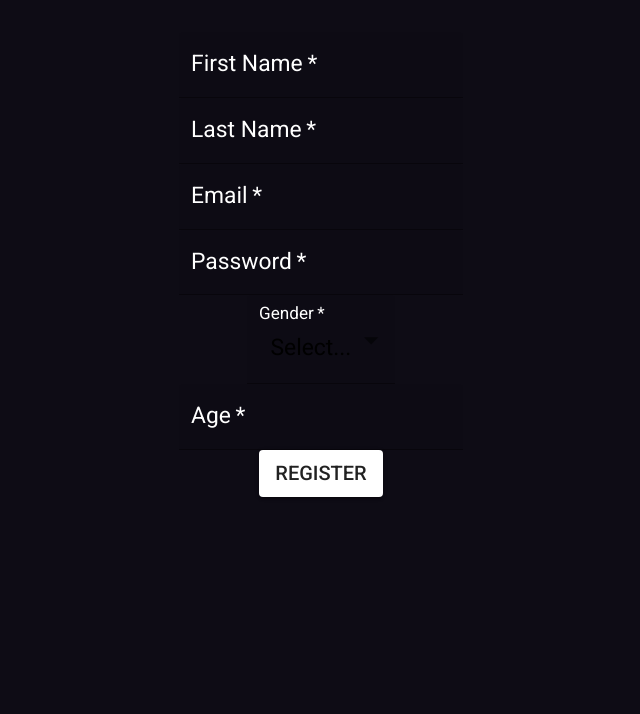
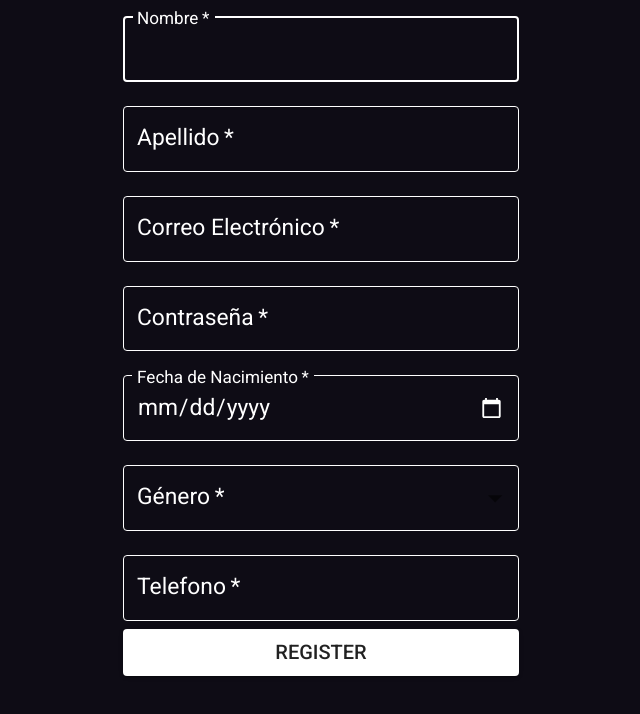
Before and after one commit to edgarlopez241/sistemas-3, a React (Vite) app in the folder frontend/: page /register in a window 1280 px wide. Shown: the top 714 px of the page, without its empty margins (319-959 px from the left). Built offline with nearby package versions, Linux system fonts and the light colour scheme.

Commit message:
Formulario de registro terminado

```diff
--- a/frontend/package.json
+++ b/frontend/package.json
@@ -14,7 +14,7 @@
     "@emotion/styled": "^11.11.5",
     "@fontsource/roboto": "^5.0.13",
     "@mui/icons-material": "^5.15.15",
-    "@mui/material": "^5.15.15",
+    "@mui/material": "^5.15.16",
     "@mui/x-date-pickers": "^7.3.1",
     "react": "^18.2.0",
     "react-dom": "^18.2.0",
--- a/frontend/src/pages/Register.jsx
+++ b/frontend/src/pages/Register.jsx
@@ -4,6 +4,7 @@ import Box from '@mui/material/Box';
 import Button from '@mui/material/Button';
 import TextField from '@mui/material/TextField';
 import { createTheme, ThemeProvider } from '@mui/material/styles';
+import { FormControl, InputLabel, Select, MenuItem } from "@mui/material";
 
 const theme = createTheme({
   palette: {
@@ -25,31 +26,187 @@ function Register() {
   const [lastName, setLastName] = useState('');
   const [email, setEmail] = useState('');
   const [password, setPassword] = useState('');
+  const [birthDate, setBirthDate] = useState('');
   const [gender, setGender] = useState('');
-  const [age, setAge] = useState('');
+  const [phoneNumber, setPhoneNumber] = useState('');
+  const role = 'P';
   const [submitted, setSubmitted] = useState(false);
 
   const handleSubmit = async (event) => {
     event.preventDefault();
     setSubmitted(true);
-    console.log({ firstName, lastName, email, password, gender, age });
+  };
+
+  const validateName = (name) => {
+    if (!name) return false;
+    const re = /^[A-Za-z\-]+$/;
+    return re.test(name);
+  };
+
+  const validatePhoneNumber = () => {
+    if (!phoneNumber) return false;
+    const re = /^[0-9]+$/;
+    return re.test(phoneNumber);
+  };
+
+  const validateBirthDate = () => {
+    if (!birthDate) return false;
+    const today = new Date();
+    const birth = new Date(birthDate);
+    const age = today.getFullYear() - birth.getFullYear();
+    return age >= 15;
+  };
+
+  const validateGender = () => {
+    return gender !== '';
+  };
+
+  const validateEmail = () => {
+    if (!email) return false;
+    const re = /\S+@\S+\.\S+/;
+    return re.test(email);
+  };
+
+  const validatePassword = () => {
+    if (!password) return false;
+    const re = /(?=.*[a-z])(?=.*[A-Z])(?=.*\d)(?=.*[@$!%*?&])[A-Za-z\d@$!%*?&]{8,}/;
+    return re.test(password);
   };
 
   return (
     <ThemeProvider theme={theme}>
-      <Container maxWidth="sm">
-        <Box component="form" onSubmit={handleSubmit} sx={{ mt: 4, display: 'flex', flexDirection: 'column', alignItems: 'center', justifyContent: 'center' }}>
-          <TextField variant="filled" required id="firstName" label="First Name" value={firstName} onChange={(e) => setFirstName(e.target.value)} error={submitted && firstName === ''} helperText={submitted && firstName === '' ? 'First name is required' : ''} InputProps={{ style: { color: '#ffffff' } }} InputLabelProps={{ style: { color: '#ffffff' } }} />
-          <TextField variant="filled" required id="lastName" label="Last Name" value={lastName} onChange={(e) => setLastName(e.target.value)} error={submitted && lastName === ''} helperText={submitted && lastName === '' ? 'Last name is required' : ''} InputProps={{ style: { color: '#ffffff' } }} InputLabelProps={{ style: { color: '#ffffff' } }} />
-          <TextField variant="filled" required id="email" label="Email" value={email} onChange={(e) => setEmail(e.target.value)} error={submitted && email === ''} helperText={submitted && email === '' ? 'Email is required' : ''} InputProps={{ style: { color: '#ffffff' } }} InputLabelProps={{ style: { color: '#ffffff' } }} />
-          <TextField variant="filled" required id="password" label="Password" type="password" value={password} onChange={(e) => setPassword(e.target.value)} error={submitted && password === ''} helperText={submitted && password === '' ? 'Password is required' : ''} InputProps={{ style: { color: '#ffffff' } }} InputLabelProps={{ style: { color: '#ffffff' } }} />
-          <TextField variant="filled" required id="gender" label="Gender" select value={gender} onChange={(e) => setGender(e.target.value)} error={submitted && gender === ''} helperText={submitted && gender === '' ? 'Gender is required' : ''} SelectProps={{ native: true }} InputProps={{ style: { color: gender === '' ? '#000000' : '#ffffff', padding: '0.5em' } }} InputLabelProps={{ style: { color: '#ffffff' }, shrink: true }}>
-            <option style={{ color: '#ffffff' }} value="">Select...</option>
-            <option style={{ color: '#000000' }} value="male">Male</option>
-            <option style={{ color: '#000000' }} value="female">Female</option>
-          </TextField>
-          <TextField variant="filled" required id="age" label="Age" type="number" value={age} onChange={(e) => setAge(e.target.value)} error={submitted && age === ''} helperText={submitted && age === '' ? 'Age is required' : ''} InputProps={{ style: { color: '#ffffff' } }} InputLabelProps={{ style: { color: '#ffffff' } }} />
-          <Button variant="contained" type="submit">Register</Button>
+      <Container component="main" maxWidth="xs">
+        <Box component="form" onSubmit={handleSubmit} noValidate>
+          <TextField
+            variant="outlined"
+            margin="normal"
+            required
+            fullWidth
+            id="nombre"
+            label="Nombre"
+            name="nombre"
+            autoFocus
+            value={firstName}
+            onChange={(e) => setFirstName(e.target.value)}
+            sx={{ '& .MuiOutlinedInput-root': { '& fieldset': { borderColor: '#ffffff' } } }}
+            InputLabelProps={{ style: { color: '#ffffff' } }}
+            error={submitted && !validateName(firstName)}
+            helperText={submitted && !validateName(firstName) ? (firstName ? 'El nombre solo debe contener letras' : 'El campo nombre no puede estar vacío') : ''}
+          />
+          <TextField
+            variant="outlined"
+            margin="normal"
+            required
+            fullWidth
+            id="apellido"
+            label="Apellido"
+            name="apellido"
+            value={lastName}
+            onChange={(e) => setLastName(e.target.value)}
+            sx={{ '& .MuiOutlinedInput-root': { '& fieldset': { borderColor: '#ffffff' } } }}
+            InputLabelProps={{ style: { color: '#ffffff' } }}
+            error={submitted && !validateName(lastName)}
+            helperText={submitted && !validateName(lastName) ? (lastName ? 'Apellido solo debe contener letras' : 'El campo apellido no puede estar vacío') : ''}
+          />
+          <TextField
+            variant="outlined"
+            margin="normal"
+            required
+            fullWidth
+            id="email"
+            label="Correo Electrónico"
+            name="email"
+            autoComplete="email"
+            value={email}
+            onChange={(e) => setEmail(e.target.value)}
+            sx={{ '& .MuiOutlinedInput-root': { '& fieldset': { borderColor: '#ffffff' } } }}
+            InputLabelProps={{ style: { color: '#ffffff' } }}
+            error={submitted && !validateEmail()}
+            helperText={submitted && !validateEmail() ? (email ? 'Formato de correo inválido' : 'El campo correo electrónico no puede estar vacío') : ''}
+          />
+          <TextField
+            variant="outlined"
+            margin="normal"
+            required
+            fullWidth
+            name="password"
+            label="Contraseña"
+            type="password"
+            id="password"
+            autoComplete="current-password"
+            value={password}
+            onChange={(e) => setPassword(e.target.value)}
+            sx={{ '& .MuiOutlinedInput-root': { '& fieldset': { borderColor: '#ffffff' } } }}
+            InputLabelProps={{ style: { color: '#ffffff' } }}
+            error={submitted && !validatePassword()}
+            helperText={submitted && !validatePassword() ? (password ? 'La contraseña debe tener al menos 8 caracteres, contener al menos una letra mayúscula, una letra minúscula, un número, y un carácter especial' : 'El campo contraseña no puede estar vacío') : ''}
+          />
+          <TextField
+            variant="outlined"
+            margin="normal"
+            required
+            fullWidth
+            id="birthDate"
+            label="Fecha de Nacimiento"
+            name="birthDate"
+            type="date"
+            InputLabelProps={{
+              shrink: true,
+              style: { color: '#ffffff' }
+            }}
+            value={birthDate}
+            onChange={(e) => setBirthDate(e.target.value)}
+            sx={{ '& .MuiOutlinedInput-root': { '& fieldset': { borderColor: '#ffffff' } } }}
+            error={submitted && !validateBirthDate()}
+            helperText={submitted && !validateBirthDate() ? (birthDate ? 'Debes tener al menos 15 años de edad para registrarte' : 'El campo fecha de nacimiento no puede estar vacío') : ''}
+          />
+          <FormControl variant="outlined" margin="normal" required fullWidth error={submitted && !validateGender()}>
+  <InputLabel id="gender-label" style={{ color: '#ffffff' }}>Género</InputLabel>
+  <Select
+    labelId="gender-label"
+    id="gender"
+    value={gender}
+    onChange={(e) => setGender(e.target.value)}
+    label="Género"
+    sx={{
+      '& .MuiOutlinedInput-root': {
+        '& fieldset': { borderColor: '#ffffff' },
+        '&:hover fieldset': { borderColor: '#ffffff' },
+        '&.Mui-focused fieldset': { borderColor: '#ffffff' },
+      },
+      '& .MuiOutlinedInput-notchedOutline': {
+        borderColor: '#ffffff',
+      },
+    }}
+  >
+    <MenuItem value={'M'} style={{ color: '#000000' }}>Masculino</MenuItem>
+    <MenuItem value={'F'} style={{ color: '#000000' }}>Femenino</MenuItem>
+  </Select>
+  {submitted && !validateGender() && <p style={{ color: 'red' }}>Por favor, selecciona un género.</p>}
+</FormControl>
+          <TextField
+            variant="outlined"
+            margin="normal"
+            required
+            fullWidth
+            id="phoneNumber"
+            label="Telefono"
+            name="phoneNumber"
+            value={phoneNumber}
+            onChange={(e) => setPhoneNumber(e.target.value)}
+            sx={{ '& .MuiOutlinedInput-root': { '& fieldset': { borderColor: '#ffffff' } } }}
+            InputLabelProps={{ style: { color: '#ffffff' } }}
+            error={submitted && !validatePhoneNumber()}
+            helperText={submitted && !validatePhoneNumber() ? (phoneNumber ? 'El teléfono solo debe contener números' : 'El campo teléfono no puede estar vacío') : ''}
+          />
+          <Button
+            type="submit"
+            fullWidth
+            variant="contained"
+            color="primary"
+          >
+            Register
+          </Button>
         </Box>
       </Container>
     </ThemeProvider>
```
Also changed, not shown: 1 other file (tests, documents, lock files or other folders).
